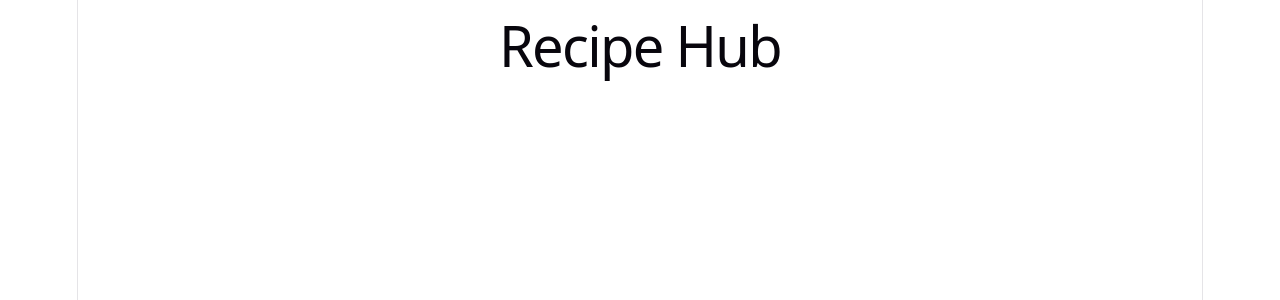
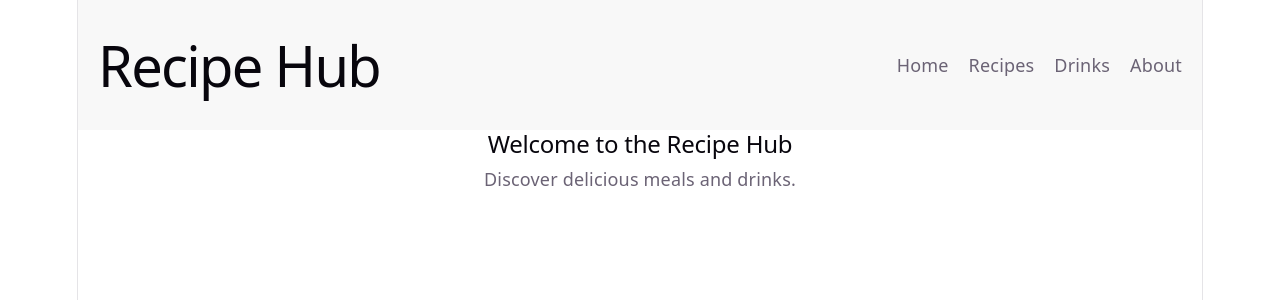
Before and after one commit to JoeMichel22/RecipeHub, a React (Vite) app: page / in a window 1280 px wide. Shown: the top 300 px of the page. Built offline with nearby package versions, Linux system fonts and the light colour scheme.

Commit message:
Create Navbar and basic layout

```diff
--- a/src/App.jsx
+++ b/src/App.jsx
@@ -1,8 +1,18 @@
+import Navbar from "./components/Navbar";
+
 function App(){
   return (
-    <div>
-      <h1>Recipe Hub</h1>
-    </div>
+    <>
+      <Navbar/>
+
+      <main>
+        <h2>Welcome to the Recipe Hub</h2>
+
+        <p>
+          Discover delicious meals and drinks.
+        </p>
+      </main>
+    </>
   );
 }
 
--- /dev/null
+++ b/src/components/Navbar.jsx
@@ -0,0 +1,18 @@
+import "../styles/Navbar.css";
+
+function Navbar(){
+    return(
+        <nav>
+            <h1>Recipe Hub</h1>
+
+            <ul>
+                <li>Home</li>
+                <li>Recipes</li>
+                <li>Drinks</li>
+                <li>About</li>
+            </ul>
+        </nav>
+    );
+}
+
+export default Navbar;
--- /dev/null
+++ b/src/styles/Navbar.css
@@ -0,0 +1,17 @@
+nav{
+    display: flex;
+    justify-content: space-between;
+    align-items: center;
+    padding: 20px;
+    background-color: #f8f8f8;
+}
+
+nav ul{
+    display: flex;
+    gap: 20px;
+    list-style: none;
+}
+
+nav li{
+    cursor: pointer;
+}
```
